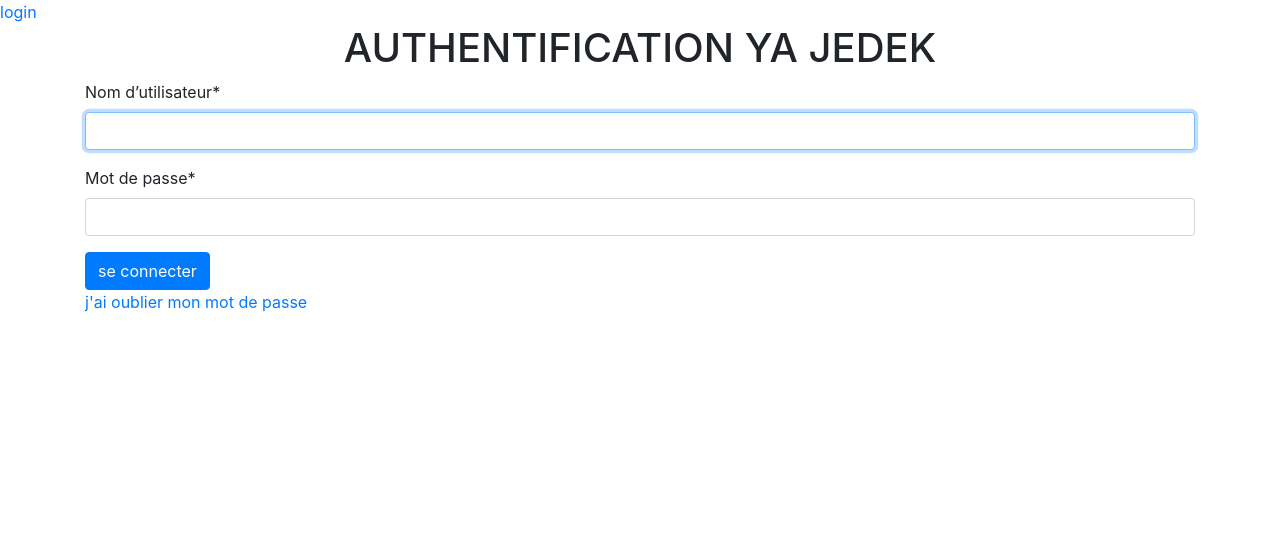
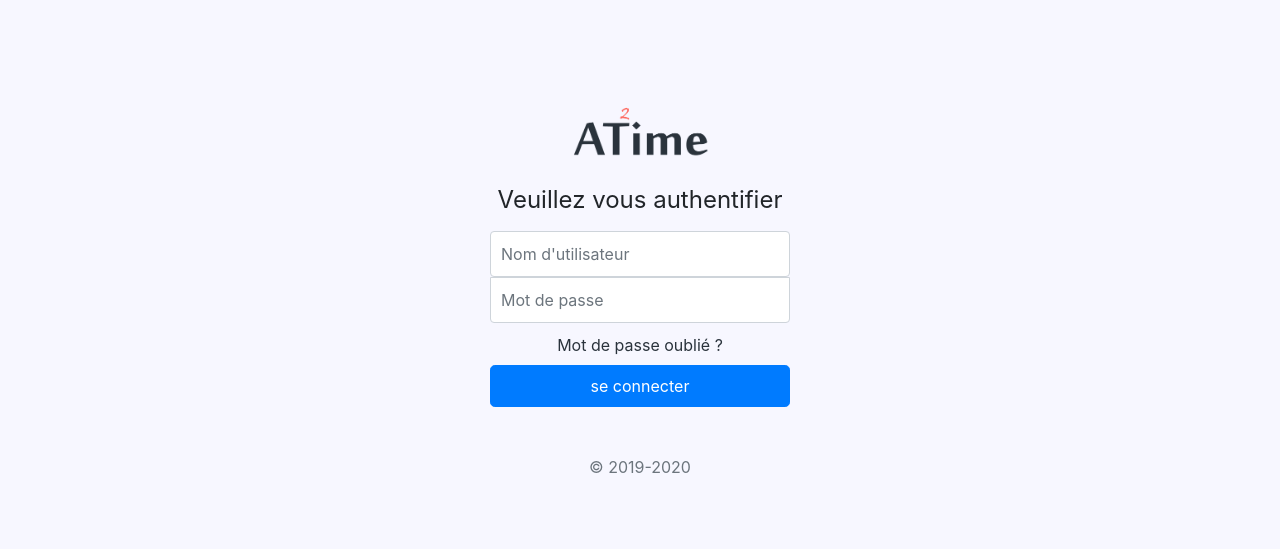
Before and after one commit to AzeddineZadir/ATime-, a Django app: page / in a window 1280 px wide. Shown: the top 549 px of the page. Run offline with Django 3.2, Linux system fonts and the light colour scheme; style sheets or scripts are compiled from the project's sources; some libraries are stand-ins or nearby versions.

Commit message:
Adding style to login interface

```diff
--- /dev/null
+++ b/project/apps/authentification/forms.py
@@ -0,0 +1,20 @@
+from django import forms
+from django.contrib.auth import authenticate
+
+class UserLoginForm(forms.Form):
+    username = forms.CharField(widget=forms.TextInput(attrs={'class': "form-control",'placeholder':"Nom d'utilisateur"}),label='')
+    password = forms.CharField(widget=forms.PasswordInput(attrs={'class': "form-control",'placeholder':"Mot de passe"}),label='')
+
+    def clean(self, *args, **kwargs):
+        username = self.cleaned_data.get('username')
+        password = self.cleaned_data.get('password')
+
+        if username and password:
+            user = authenticate(username=username, password=password)
+            if not user:
+                raise forms.ValidationError("Votre nom d'utilisateur est incorrecte")
+            if not user.check_password(password):
+                raise forms.ValidationError("Votre mot de passe est incorrecte")
+            if not user.is_active:
+                raise forms.ValidationError("Votre compte n'est pas active")
+        return super(UserLoginForm, self).clean(*args, **kwargs)
--- a/project/apps/authentification/urls.py
+++ b/project/apps/authentification/urls.py
@@ -4,7 +4,7 @@ from . import views
 
 app_name = 'authentification'
 urlpatterns = [
-    path('', views.Login.as_view(), name='login'),
+    path('', views.login_view, name='login'),
     path('logout/', auth_views.LogoutView.as_view(
         template_name='authentification/login.html', next_page='authentification:login'), name='logout'),
     path('password_change/', auth_views.PasswordChangeView.as_view(
--- a/project/apps/authentification/views.py
+++ b/project/apps/authentification/views.py
@@ -6,6 +6,13 @@ from django.shortcuts import render, redirect
 from django.urls import reverse
 from django.contrib.auth.views import LoginView
 from django.contrib.auth.models import User
+
+from django.contrib.auth import (
+    authenticate,
+    login,
+    logout
+)
+from .forms import UserLoginForm
 
 # Create your views here.
 
@@ -46,3 +53,34 @@ def dash(request):  # Check role of user
         return HttpResponse(html)
     else:
         raise Http404("Not Found")
+
+
+
+def login_view(request):
+    next = request.GET.get('next')
+    form = UserLoginForm(request.POST or None)
+    if form.is_valid():
+        username = form.cleaned_data.get('username')
+        password = form.cleaned_data.get('password')
+        user = authenticate(username=username, password=password)
+        login(request, user)
+        role = user.role
+        print('tttttt')
+
+        if role == 1:
+            print("Je suis un employé")
+
+            return redirect(reverse('dash:employe_dashbored'))
+        elif role == 2:
+            print("Je suis un manager")
+            return redirect(reverse('dash:manager_dashbored'))
+        elif role == 3:
+            print("Je suis un chef de projet")
+            return redirect(reverse('dash:responsible_dashbored'))
+        else:
+            print("Je suis abehri")
+        return redirect('/')
+    context = {
+        'form' : form,
+    }
+    return render(request, "authentification/login.html", context)
--- a/project/static/css/style.css
+++ b/project/static/css/style.css
@@ -12,7 +12,7 @@
   background-color: #2A333C;
 }
 
-.text-secondaryy, .tabs .nav-link, .form-create, .title, .create-scedule .partie span {
+.text-secondaryy, .form-signin .mdpl, .tabs .nav-link, .form-create, .title, .create-scedule .partie span {
   color: #2A333C;
 }
 
@@ -39,6 +39,68 @@
 
 body :focus {
   outline: 0 !important;
+}
+
+.form-signin {
+  width: 100%;
+  max-width: 330px;
+  padding: 15px;
+  margin: auto;
+}
+
+.form-signin img {
+  vertical-align: middle;
+  border-style: none;
+}
+
+.form-signin .btn {
+  font-size: 1rem;
+}
+
+.form-signin .mdpl {
+  font-size: 1rem;
+}
+
+.form-signin .checkbox {
+  font-weight: 400;
+}
+
+.form-signin .form-control {
+  position: relative;
+  -webkit-box-sizing: border-box;
+          box-sizing: border-box;
+  height: auto;
+  padding: 10px;
+  font-size: 16px;
+}
+
+.form-signin .form-control:focus {
+  z-index: 2;
+}
+
+.form-signin input[type="email"] {
+  margin-bottom: -1px;
+  border-bottom-right-radius: 0;
+  border-bottom-left-radius: 0;
+}
+
+.form-signin input[type="password"] {
+  margin-bottom: 10px;
+  border-top-left-radius: 0;
+  border-top-right-radius: 0;
+}
+
+.form {
+  height: 100;
+  display: -ms-flexbox;
+  display: -webkit-box;
+  display: flex;
+  -ms-flex-align: center;
+  -webkit-box-align: center;
+          align-items: center;
+  padding-top: 40px;
+  padding-bottom: 40px;
+  text-align: center !important;
 }
 
 .wrapper .sideMenu {
--- a/project/static/css/style.scss
+++ b/project/static/css/style.scss
@@ -28,14 +28,67 @@ $colorValue in $colors {
 }
 
 
+
+
 body {
     @extend .bg-background;
      :focus {
         outline: 0 !important;
     }
 
+}
 
-}
+.form-signin {
+    width: 100%;
+    max-width: 330px;
+    padding: 15px;
+    margin: auto;
+    img {
+        vertical-align: middle;
+        border-style: none;
+    }
+    .btn{
+        font-size: rem(16px);
+    }
+    .mdpl{
+        font-size: rem(16px);
+        @extend .text-secondaryy;
+    }
+  }
+  .form-signin .checkbox {
+    font-weight: 400;
+  }
+  .form-signin .form-control {
+    position: relative;
+    box-sizing: border-box;
+    height: auto;
+    padding: 10px;
+    font-size: 16px;
+  }
+  .form-signin .form-control:focus {
+    z-index: 2;
+  }
+  .form-signin input[type="email"] {
+    margin-bottom: -1px;
+    border-bottom-right-radius: 0;
+    border-bottom-left-radius: 0;
+  }
+  .form-signin input[type="password"] {
+    margin-bottom: 10px;
+    border-top-left-radius: 0;
+    border-top-right-radius: 0;
+  }
+
+  .form{
+    height: 100;
+    display: -ms-flexbox;
+    display: flex;
+    -ms-flex-align: center;
+    align-items: center;
+    padding-top: 40px;
+    padding-bottom: 40px;
+    text-align: center!important;
+  }
 
 .wrapper {
     .sideMenu {
--- a/project/templates/authentification/login.html
+++ b/project/templates/authentification/login.html
@@ -3,18 +3,16 @@
 {% block nav %} {% endblock %}
 {% block title %}Ma page d'accueil{% endblock %}
 {% block content %}
-    <h1>
-        <center>AUTHENTIFICATION YA JEDEK</center>
-    </h1>
 
-    <div>
-        <form method="POST" action="{% url 'authentification:login' %}">
+    <div class="form">
+        <form class="form-signin mt-5" method="POST" action="{% url 'authentification:login' %}">
+            <img class="mb-4" src="/media/images/attime.png" alt="" width="140">
+            <h1 class="h4 mb-3 font-weight-normal">Veuillez vous authentifier</h1>
             {% csrf_token %}
-            {{ form|crispy }}
-
-            <button type="submit" class="btn btn-primary"> se connecter</button>
+            {{ form }}
+            <a class="mdpl" href="{% url 'authentification:password_reset' %}"> Mot de passe oublié ? </a>
+            <button type="submit" class="btn btn-lg mt-2 btn-primary btn-block"> se connecter</button>
+            <p class="mt-5 mb-3 text-muted">&copy; 2019-2020</p>
         </form>
-
-        <a href="{% url 'authentification:password_reset' %}"> j'ai oublier mon mot de passe </a>
     </div>
 {% endblock %}
--- a/project/templates/base.html
+++ b/project/templates/base.html
@@ -4,8 +4,10 @@
 <html lang="fr">
 <head>
 
-   <link rel="stylesheet" href="{% static 'styles/style.css' %}" />
-   <link rel="stylesheet" href="https://stackpath.bootstrapcdn.com/bootstrap/4.3.1/css/bootstrap.min.css" integrity="sha384-ggOyR0iXCbMQv3Xipma34MD+dH/1fQ784/j6cY/iJTQUOhcWr7x9JvoRxT2MZw1T" crossorigin="anonymous">
+    <link rel="stylesheet" href="{% static 'css/bootstrap.min.css' %}" />
+    <link rel="stylesheet" href="{% static 'css/all.min.css' %}" />
+    <link rel="stylesheet" href="{% static 'css/style.css' %}" />
+    <link rel="stylesheet" href="{% static 'css/jquery-ui.min.css' %}"/>
    <title>{% block title %}{% endblock %}</title>
 </head>
 <body>
@@ -14,7 +16,7 @@
         <a href="{% url 'authentification:password_change' %}" > change  password    </a>
         <a href="{% url 'authentification:logout' %}" > logout   </a>
     {% else %}
-        <a href="{% url 'authentification:login' %}" > login    </a>
+
 
     {% endif %}
    <div class="container">
```
Also changed, not shown: 1 other file.
